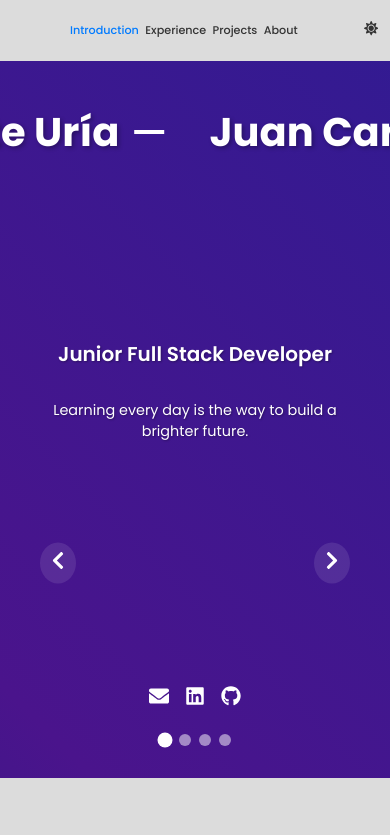
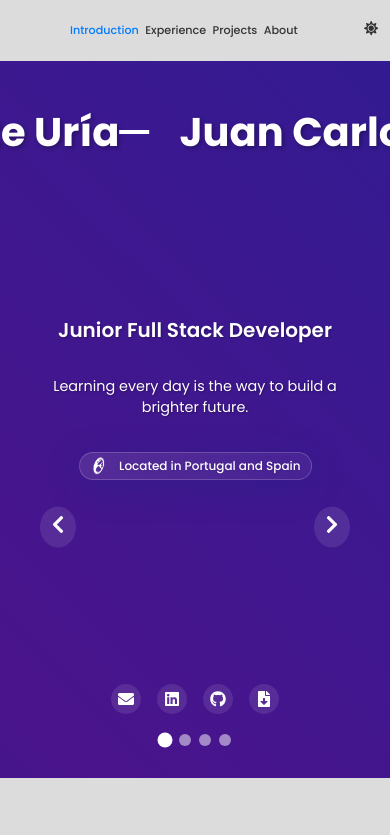
Before and after one commit to Chispa8/Porfolio, a React (Create React App) app: page / in a window 390 px wide. Shown: the top 835 px of the page. Built offline with nearby package versions, Linux system fonts and the light colour scheme.

Commit message:
introduction style changed

```diff
--- a/src/components/Introduction/Introduction.js
+++ b/src/components/Introduction/Introduction.js
@@ -5,6 +5,8 @@ import {
   FaGithub,
   FaChevronLeft,
   FaChevronRight,
+  FaGlobeEurope,
+  FaFileDownload,
 } from "react-icons/fa"
 import styles from "./Introduction.module.css"
 
@@ -97,6 +99,10 @@ function Introduction() {
                 {slide.subtitle}
               </h2>
               <p>{slide.description}</p>
+              <div className={styles.locationTag}>
+                <FaGlobeEurope className={styles.globeIcon} />
+                <span>Located in Portugal and Spain</span>
+              </div>
             </div>
           </div>
         ))}
@@ -147,6 +153,13 @@ function Introduction() {
         >
           <FaGithub />
         </a>
+        <a
+          href="public\images\CV Juan Carlos Poblete Uría.pdf"
+          download
+          aria-label="Download CV"
+        >
+          <FaFileDownload />
+        </a>
       </div>
     </section>
   )
--- a/src/components/Introduction/Introduction.module.css
+++ b/src/components/Introduction/Introduction.module.css
@@ -119,6 +119,67 @@ body {
   text-shadow: 1px 1px 2px rgba(0, 0, 0, 0.3);
 }
 
+.locationTag {
+  display: flex;
+  align-items: center;
+  background: linear-gradient(
+    135deg,
+    rgba(255, 255, 255, 0.1),
+    rgba(255, 255, 255, 0.05)
+  );
+  border: 1px solid rgba(255, 255, 255, 0.18);
+  border-radius: 16px;
+  padding: 8px 16px;
+  margin-top: 20px;
+  backdrop-filter: blur(10px);
+  box-shadow: 0 8px 32px 0 rgba(31, 38, 135, 0.37);
+  transition: all 0.3s ease;
+}
+
+.locationTag:hover {
+  transform: translateY(-2px);
+  box-shadow: 0 10px 40px 0 rgba(31, 38, 135, 0.5);
+}
+
+.globeIcon {
+  font-size: 1.5em;
+  margin-right: 12px;
+  color: #ffffff;
+  animation: rotate3D 8s linear infinite;
+  transform-style: preserve-3d;
+}
+
+@keyframes rotate3D {
+  0% {
+    transform: rotateY(0deg) rotateX(15deg);
+  }
+  100% {
+    transform: rotateY(360deg) rotateX(15deg);
+  }
+}
+
+.locationTag span {
+  font-size: 0.95em;
+  font-weight: 500;
+  color: white;
+  text-shadow: 0 1px 3px rgba(0, 0, 0, 0.1);
+}
+
+/* Efecto 3D para el globo */
+.globeIcon::before {
+  content: "";
+  position: absolute;
+  width: 100%;
+  height: 100%;
+  background: radial-gradient(
+    circle at 30% 30%,
+    rgba(255, 255, 255, 0.5),
+    rgba(255, 255, 255, 0) 70%
+  );
+  border-radius: 50%;
+  pointer-events: none;
+}
+
 .navButton {
   position: absolute;
   top: 50%;
@@ -139,12 +200,12 @@ body {
 }
 
 .prevButton {
-  top: 70%;
+  top: 65%;
   left: 2.5rem;
 }
 
 .nextButton {
-  top: 70%;
+  top: 65%;
   right: 2.5rem;
 }
 
@@ -191,10 +252,18 @@ body {
   font-size: 1.5rem;
   color: white;
   transition: transform 0.3s ease;
+  background-color: rgba(255, 255, 255, 0.1);
+  border-radius: 50%;
+  width: 40px;
+  height: 40px;
+  display: flex;
+  align-items: center;
+  justify-content: center;
 }
 
 .socialLinks a:hover {
   transform: translateY(-3px);
+  background-color: rgba(255, 255, 255, 0.2);
 }
 
 .bgGradient1 {
@@ -280,7 +349,7 @@ body {
 
   .nameSeparator {
     width: 40px;
-    margin: 0 20px;
+    margin: 0 auto;
   }
 
   .content h2 {
@@ -294,6 +363,18 @@ body {
   .navButton {
     font-size: 1.5rem;
     padding: 0.75rem;
+  }
+
+  .locationTag {
+    padding: 6px 12px;
+  }
+
+  .locationTag span {
+    font-size: 0.85em;
+  }
+
+  .globeIcon {
+    font-size: 1.3em;
   }
 }
 
@@ -314,7 +395,7 @@ body {
 
   .nameSeparator {
     width: 30px;
-    margin: 0 15px;
+    margin: 0 auto;
   }
 
   @keyframes slideText {
@@ -339,7 +420,21 @@ body {
     padding: 0.5rem;
   }
 
+  .locationTag {
+    padding: 4px 10px;
+  }
+
+  .locationTag span {
+    font-size: 0.75em;
+  }
+
+  .globeIcon {
+    font-size: 1.1em;
+  }
+
   .socialLinks a {
-    font-size: 1.25rem;
+    font-size: 1rem;
+    width: 30px;
+    height: 30px;
   }
 }
```
Also changed, not shown: 1 other file (tests, documents, lock files or other folders).
